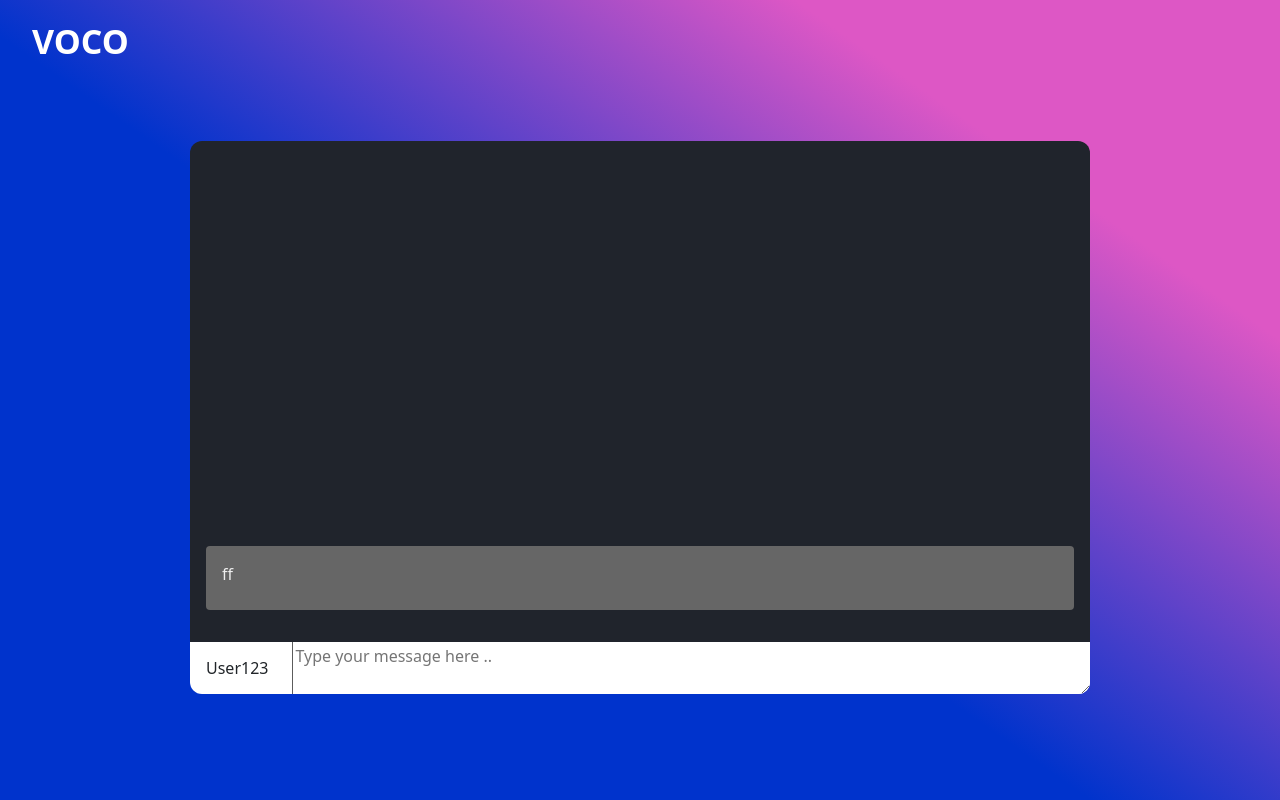
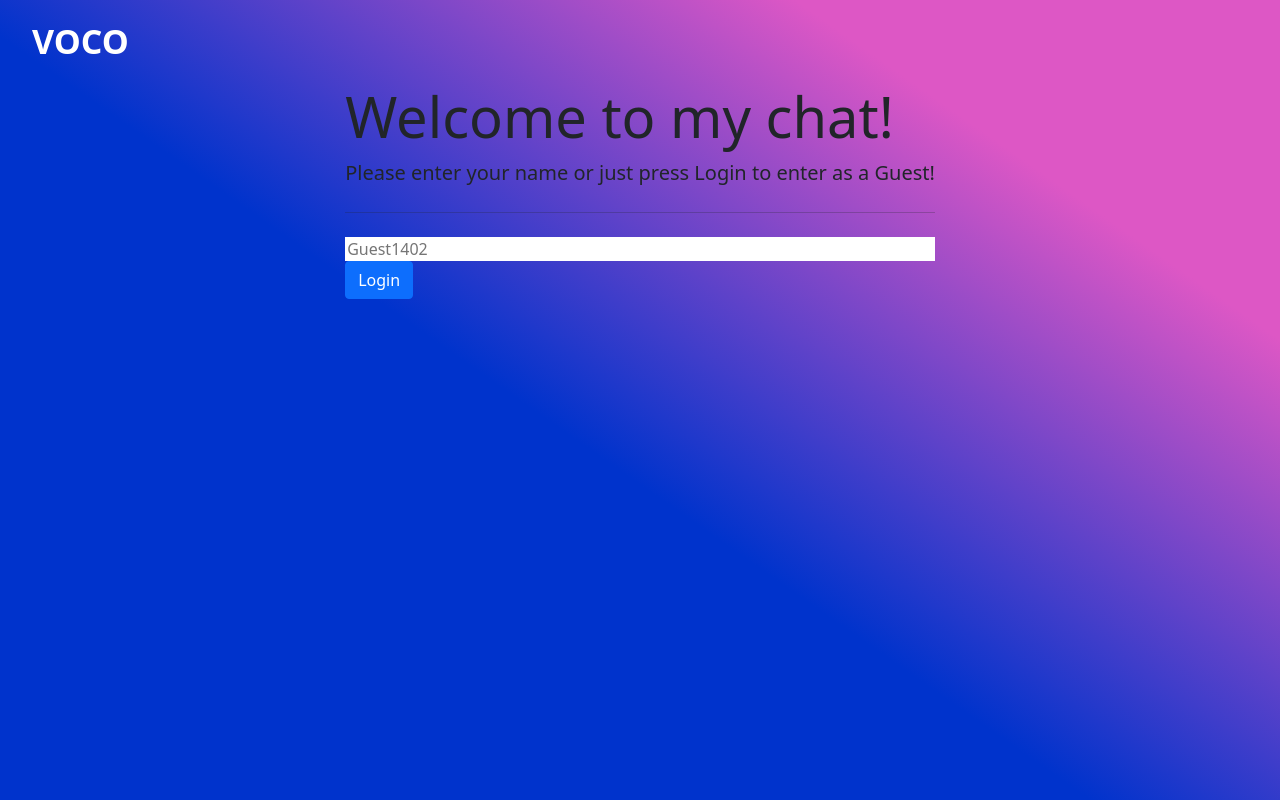
Before and after one commit to LiisNormann/voco-chat-client, a React (Create React App) app: page / in a window 1280 px wide. Built offline with nearby package versions, Linux system fonts and the light colour scheme.

Commit message:
Added a login screen with username display in chat

```diff
--- a/src/App.css
+++ b/src/App.css
@@ -90,9 +90,34 @@
   border-left: 1px solid rgba(0,0,0,.64);
 }
 
-textarea {
+input,
+input:focus,
+input:active,
+textarea,
+textarea:focus,
+textarea:active
+{
   border: none;
   outline: none;
   width: 100%;
   height: 100%;
 }
+
+.btn-wrapper {
+  display: flex;
+  justify-content: end;
+  justify-content: flex-end;
+  margin: 12px 0px;
+  width: 100%;
+}
+
+.btn-wrapper button {
+  color: white;
+}
+
+.user-name {
+  display: inline-flex;
+  justify-content: center;
+  align-content: center;
+  padding: 0 1rem;
+}
--- a/src/App.js
+++ b/src/App.js
@@ -4,15 +4,42 @@ import './App.css';
 import Heading from './components/Heading';
 import MessageList from "./components/MessageList";
 import {InputBox} from "./components/InputBox";
+import Login from "./components/Login";
 
 function App() {
+    const [isLogged, setIsLogged] = React.useState(false);
+    const [currentUser, setCurrentUser] = React.useState(false);
+
+    React.useEffect( () => {
+        if (currentUser && currentUser !== "") {
+            setIsLogged(true)
+        } else {
+            setIsLogged(false)
+        }
+    }, [ currentUser ]);
+
     return(
         <div className="App">
             <Heading />
+            { isLogged ? (
                     <form className="chat-wrapper">
-                        <MessageList />
-                        <InputBox />
+                        <MessageList
+                            currentUser={currentUser} />
+                        <InputBox
+                            currentUser={ currentUser }
+                        />
+                        <div className="btn-wrapper">
+                            <button type="button"
+                                    className="btn btn-outline-primary">
+                                Send
+                            </button>
+                        </div>
                     </form>
+                )
+                : (
+                <Login currentUser={currentUser} cb={ setCurrentUser } />
+                )
+            }
         </div>
     )
 }
--- a/src/components/InputBox.js
+++ b/src/components/InputBox.js
@@ -4,10 +4,10 @@ export const InputBox = (props) => {
     return (
         <div className="message-send-box-wrapper">
             <div className="user-name">
-                User123
+                { props.currentUser ?? 'unknown user'}
             </div>
             <div className="input-field">
-                <textarea placeholder="Type your message here .." />
+                <textarea maxLength="100" placeholder="Type your message here .." />
             </div>
         </div>
     )
--- a/src/components/Login.js
+++ b/src/components/Login.js
@@ -0,0 +1,43 @@
+import React from "react";
+
+const Login = ({currentUser, cb}) => {
+    const [ val, setVal ] = React.useState('');
+    const randomish = Math.floor(1000 + Math.random() * 9000);
+
+    const handleChange = (event) => {
+        const userValue = event.target.value;
+        setVal(userValue)
+    }
+
+    const handleLogin = (event) => {
+        if ( val === "" ) {
+            cb("Guest" + randomish)
+        } else {
+            cb( val );
+        }
+    };
+
+    return (
+        <div className="login-wrapper">
+            <div className="jumbotron">
+                <h1 className="display-4">Welcome to my chat!</h1>
+                <p className="lead">
+                    Please enter your name or just press Login to enter as a Guest!</p>
+
+                <hr className="my-4" />
+
+                <div className="login-field">
+                    <input placeholder={"Guest"+ randomish} value={val} onChange={handleChange} />
+                </div>
+                <div className="btn-group">
+                    <button className="btn btn-primary mx-auto" onClick={handleLogin}>
+                        Login
+                    </button>
+                </div>
+            </div>
+
+        </div>
+    )
+};
+
+export default Login;
```
